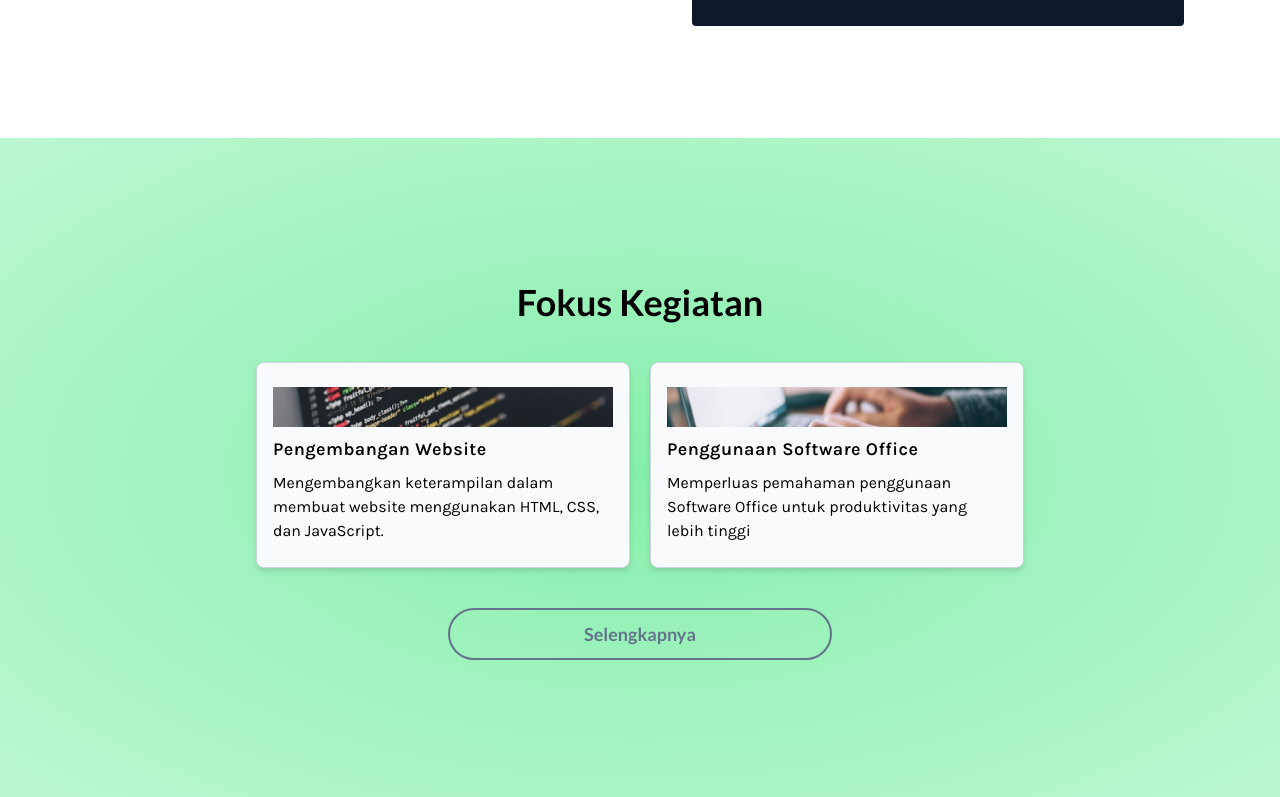
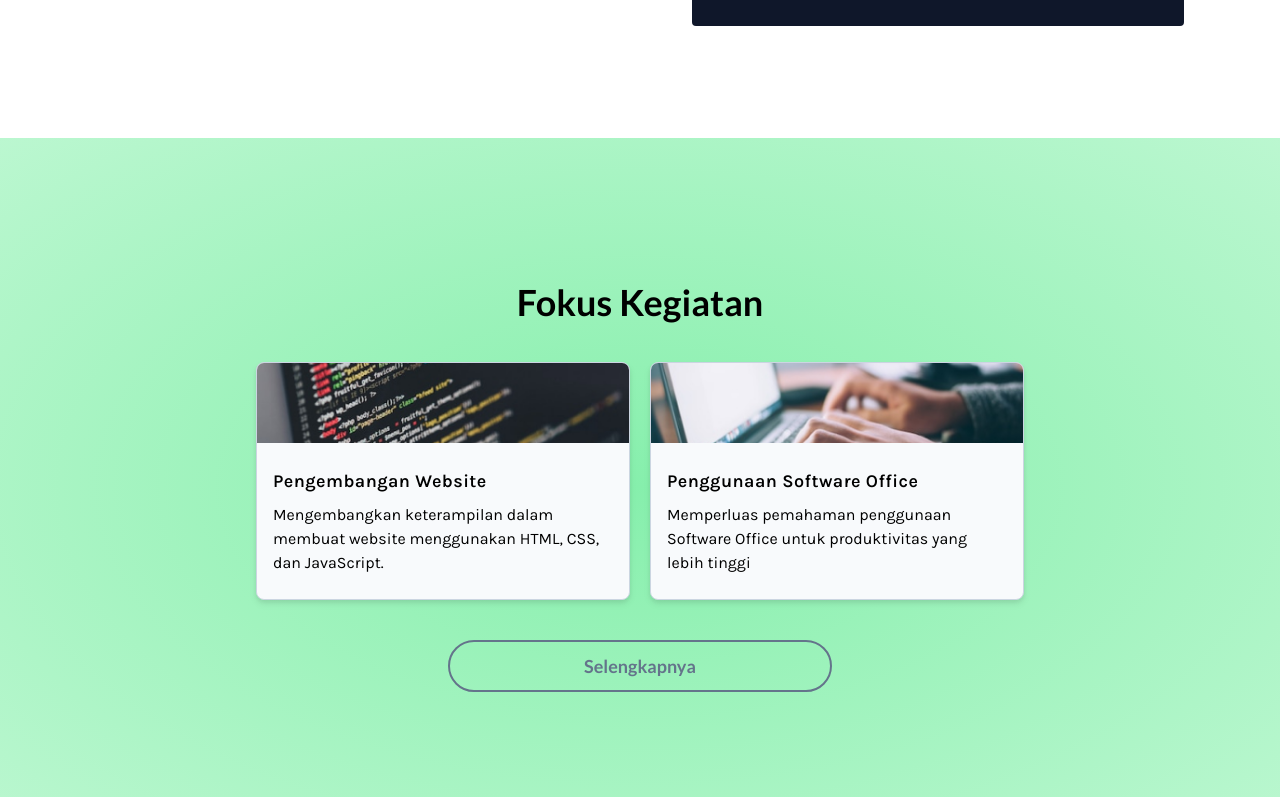
Before and after one commit to sitcomsmanda/sitcom-website, a Next.js app: page / in a window 1280 px wide. Shown: the part 2544-3341 px from the top of the page. Built offline with nearby package versions, Linux system fonts and the light colour scheme.

Commit message:
add: Card: Thumbnail styling

```diff
--- a/src/layouts/Card/index.tsx
+++ b/src/layouts/Card/index.tsx
@@ -8,10 +8,12 @@ type cardArgs = {
 
 export default function Card({ thumbnail, title, text }: cardArgs) {
   return (
-    <div className="w-full bg-slate-50 drop-shadow-md border border-slate-300 px-4 py-6 rounded-lg flex flex-col gap-2">
+    <div className="overflow-hidden w-full bg-slate-50 drop-shadow-md border border-slate-300 rounded-lg">
       {thumbnail ? thumbnail : ""}
-      <H3>{title}</H3>
-      <Text>{text}</Text>
+      <div className="px-4 py-6 flex flex-col gap-2">
+        <H3>{title}</H3>
+        <Text>{text}</Text>
+      </div>
     </div>
   );
 }
--- a/src/layouts/home/Activities/Cards.tsx
+++ b/src/layouts/home/Activities/Cards.tsx
@@ -35,7 +35,7 @@ function GenerateImage(src: StaticImageData, alt: string) {
       src={src}
       alt={alt}
       placeholder="blur"
-      className="object-cover relative h-10"
+      className="object-cover h-20 w-full"
     />
   );
 }
```
